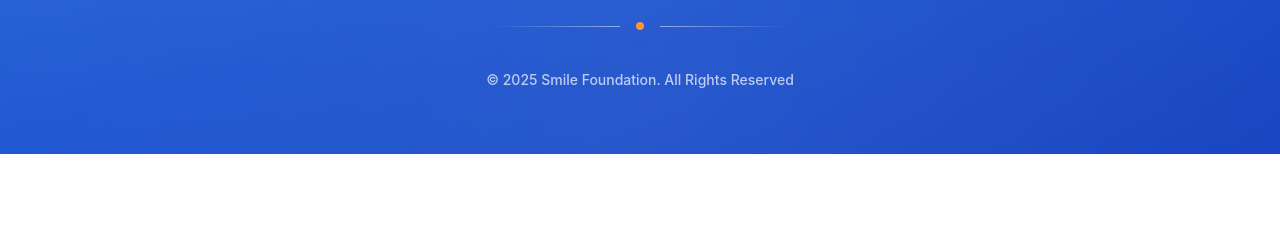
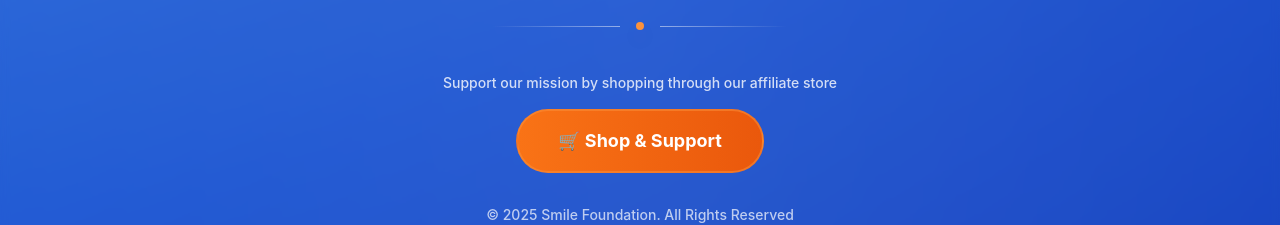
Before and after one commit to mitpatil07/Project_Smile, a React (Create React App) app: page /Hopeframe in a window 1280 px wide. Shown: the part 6106-6331 px from the top of the page. Before the commit the page ends 6260 px from the top, so only its background shows below. Built offline with nearby package versions, Linux system fonts and the light colour scheme.

Commit message:
update footer

```diff
--- a/src/components/footer.js
+++ b/src/components/footer.js
@@ -148,6 +148,26 @@
           <div className="h-px w-20 sm:w-32 bg-gradient-to-l from-transparent to-white/50"></div>
         </div>
 
+        {/* Shop & Support Section */}
+        <div className="text-center mb-8">
+          <div className="inline-flex flex-col items-center">
+            <p className="text-white/80 text-sm mb-4 font-medium">
+              Support our mission by shopping through our affiliate store
+            </p>
+            <a
+              href="https://www.ProjectSmile.fund"
+              target="_blank"
+              rel="noopener noreferrer"
+              className="group relative inline-flex items-center justify-center px-10 py-4 bg-gradient-to-r from-orange-500 to-orange-600 rounded-full text-white font-bold text-lg transition-all duration-300 hover:from-orange-400 hover:to-orange-500 hover:scale-105 hover:-translate-y-1 hover:shadow-xl hover:shadow-orange-500/30 border-2 border-orange-400/50 overflow-hidden"
+            >
+              <span className="absolute inset-0 bg-gradient-to-r from-transparent via-white/20 to-transparent -translate-x-full group-hover:translate-x-full transition-transform duration-700"></span>
+              <span className="relative flex items-center gap-3">
+                🛒 Shop & Support
+              </span>
+            </a>
+          </div>
+        </div>
+
         {/* Bottom Section */}
         <div className="text-center">
           <p className="text-white/70 text-sm font-medium">
--- a/src/components/landingpage.js
+++ b/src/components/landingpage.js
@@ -53,7 +53,7 @@
                   boxShadow: '0 8px 30px rgba(255, 107, 0, 0.4), 0 4px 15px rgba(0, 0, 0, 0.3)'
                 }}
               >
-                <span className="relative z-10">Join The Live Stream</span>
+                <span className="relative z-10"> <a href='https://www.youtube.com/watch?v=-BmRP--B_j8' target='\blank'>  Join The Live Stream</a></span>
                 <div className="absolute inset-0 bg-gradient-to-r from-orange-400 to-orange-500 opacity-0 group-hover:opacity-100 transition-opacity duration-300"></div>
               </a>
             </div>
```
